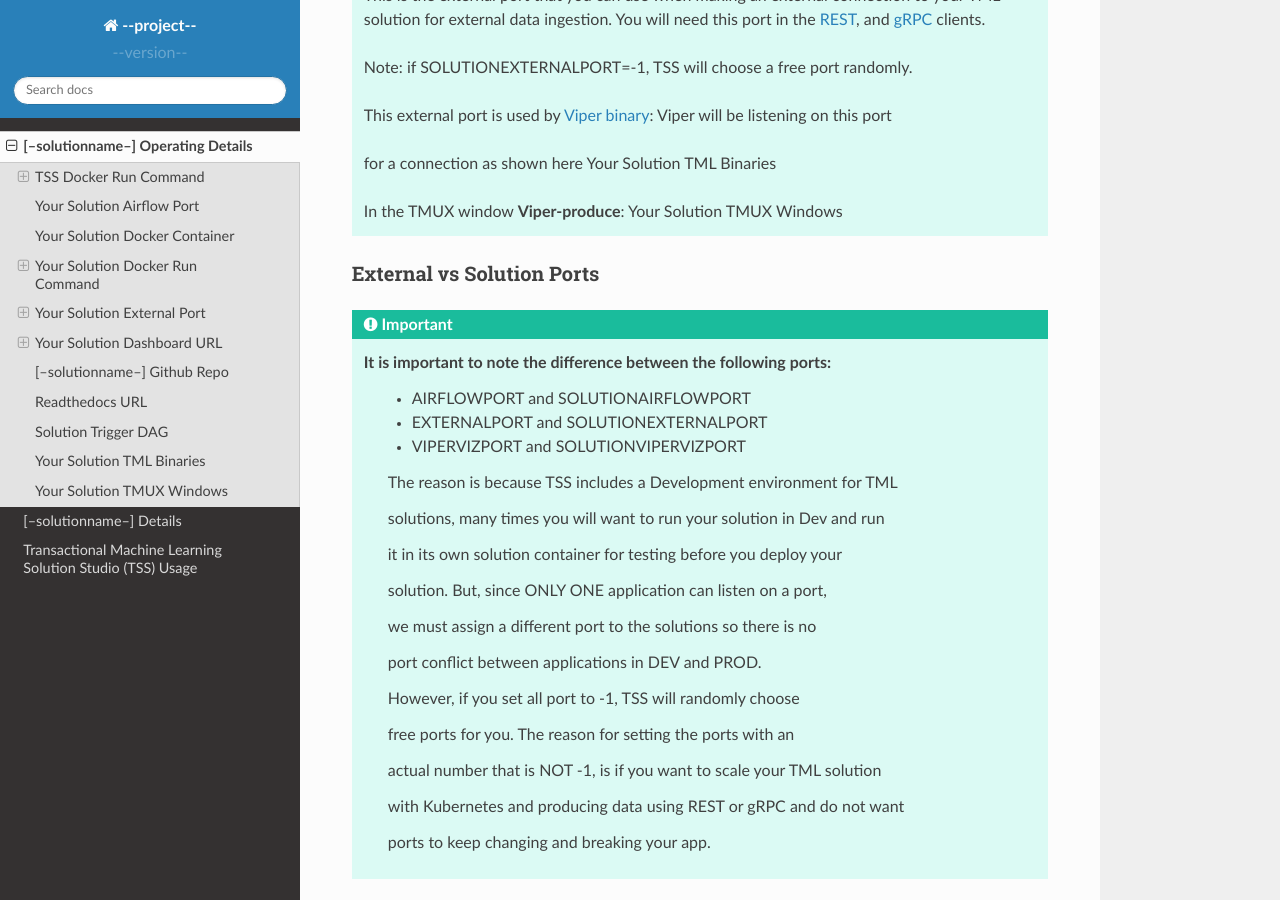
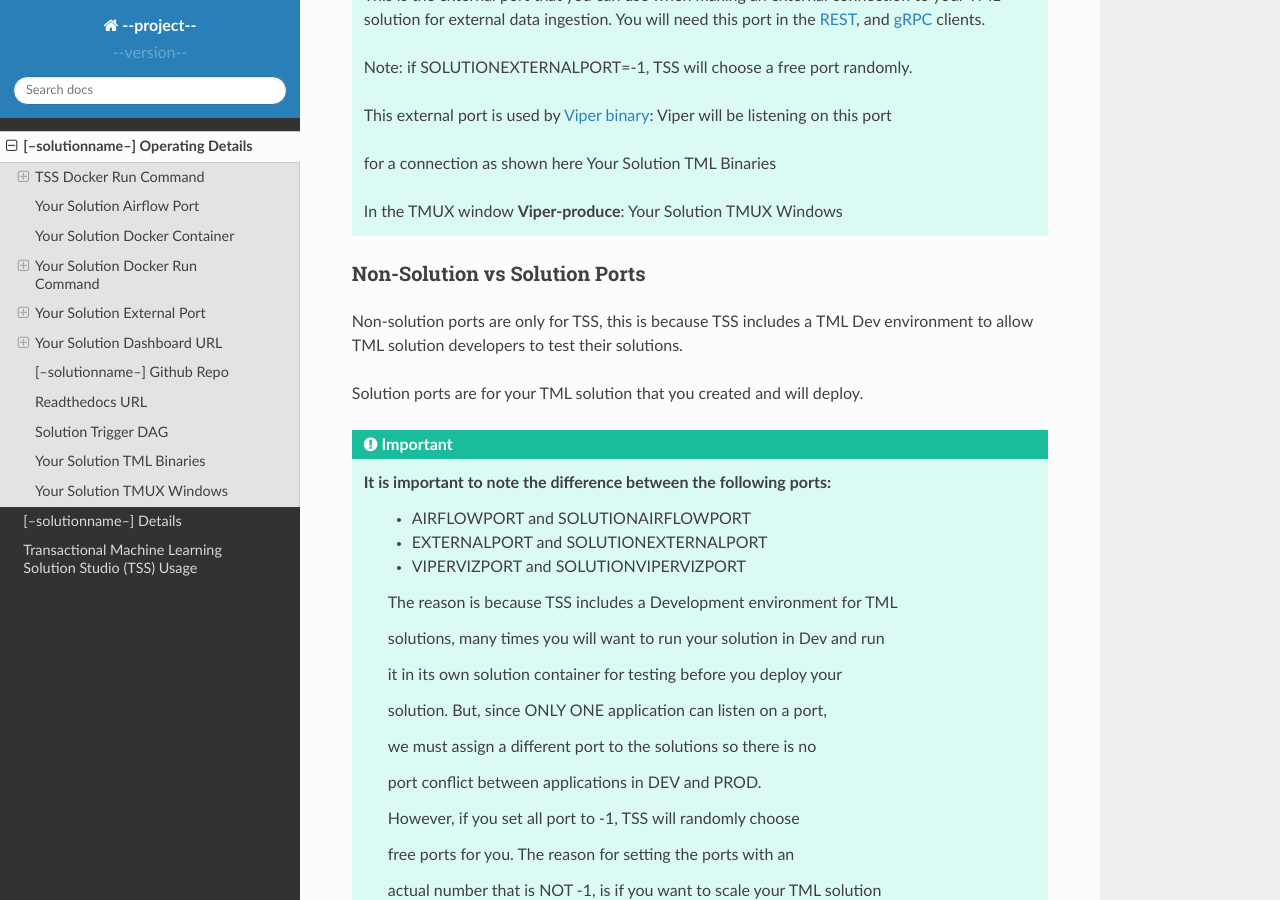
Before and after one commit to vanesalcb06/tssproject2-2b5c, a Sphinx documentation site: the page built from docs/source/operating.rst, in a window 1280 px wide and 900 px high, scrolled down 3609 px. Built offline with Sphinx 7.4.7 and the Read the Docs theme 2.0.0, drawn with Linux system fonts in a browser that asks for light colours.

Commit message:
Update operating.rst

```diff
--- a/docs/source/operating.rst
+++ b/docs/source/operating.rst
@@ -202,8 +202,12 @@ This is the Docker Run command for your solution container.  Note ports may chan
 
    In the TMUX window **Viper-produce**: :ref:`Your Solution TMUX Windows`
 
-External vs Solution Ports
+Non-Solution vs Solution Ports
 ^^^^^^^^^^^^^^^^^^^^^^
+
+Non-solution ports are only for TSS, this is because TSS includes a TML Dev environment to allow TML solution developers to test their solutions.
+
+Solution ports are for your TML solution that you created and will deploy.
 
 .. important::
    It is important to note the difference between the following ports:
```
